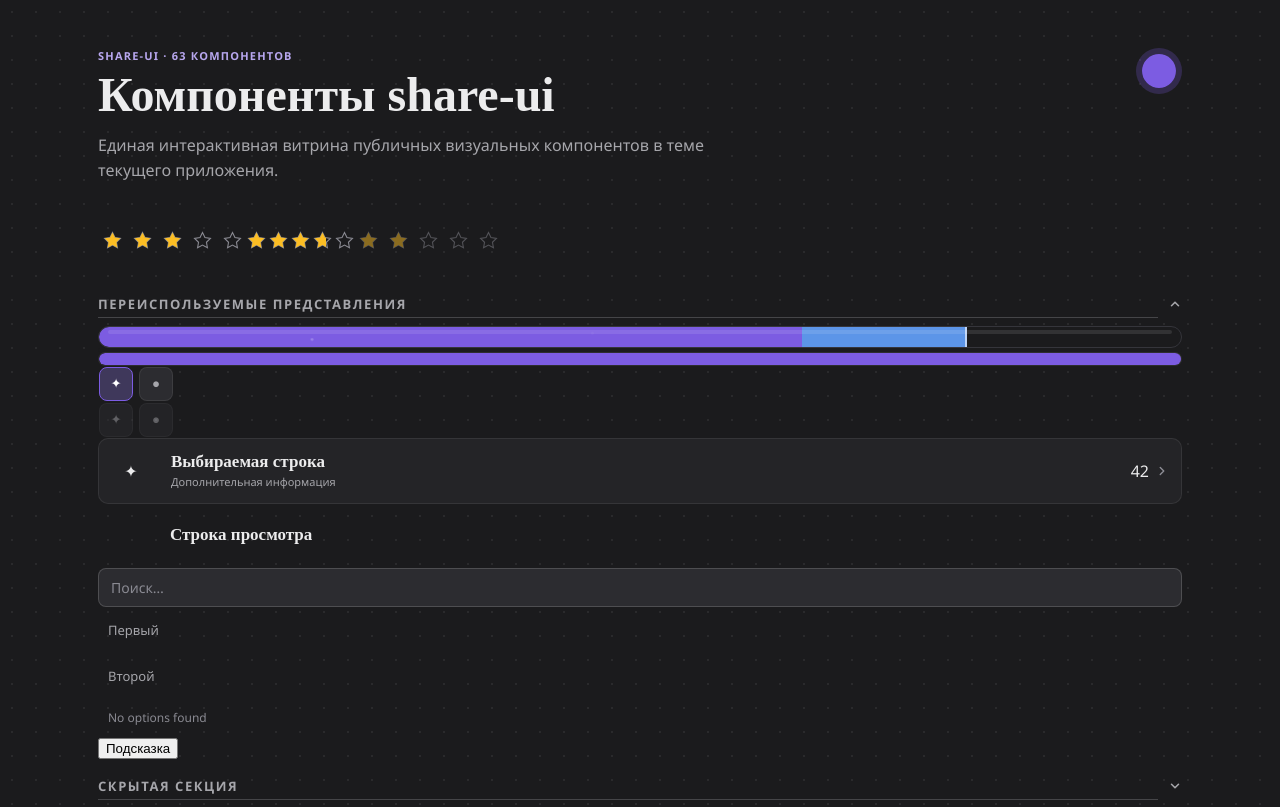
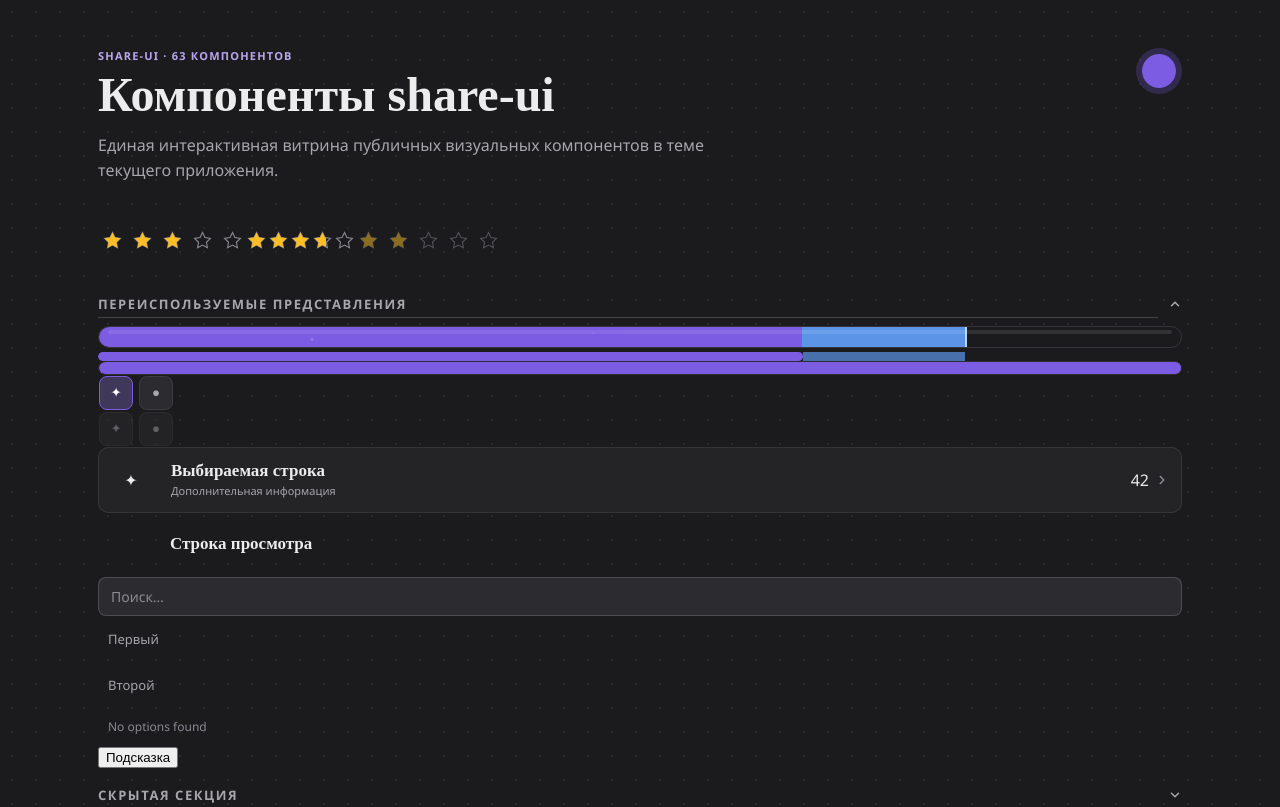
Before and after one commit to SylvieShare/share-ui, a Vue app: page / in a window 1280 px wide. Shown: the top 807 px of the page. Built offline with nearby package versions, Linux system fonts and the light colour scheme.

Commit message:
Добавить промежуточную толщину шкалы значения

```diff
--- a/package.json
+++ b/package.json
@@ -1,6 +1,6 @@
 {
   "name": "@sylvieshare/share-ui",
-  "version": "0.40.0",
+  "version": "0.41.0",
   "description": "Shared Vue 3 design tokens, UI primitives and headless interactions for SylvieShare applications.",
   "type": "module",
   "main": "./dist/share-ui.js",
--- a/src/components/StatBar.vue
+++ b/src/components/StatBar.vue
@@ -34,7 +34,7 @@ const props = defineProps({
   percent: { type: Number, default: 0 },
   // Fill color (any CSS color or var()). Drives fill + optional glow.
   color: { type: String, default: 'var(--accent)' },
-  // 'small' (~4px thin), 'medium' (~14px pill), 'large' (~22px pill).
+  // 'small' (4px), 'compact' (9px), 'medium' (14px pill), 'large' (22px pill).
   size: { type: String, default: 'medium' },
   // Optional secondary overlay width, 0–100 (clamped so it can't exceed the remainder).
   tempPercent: { type: Number, default: 0 },
@@ -83,6 +83,15 @@ const clampedTemp = computed(() =>
 }
 .stat-bar--small .stat-bar-fill { border-radius: 3px; }
 .stat-bar--small .stat-bar-temp { opacity: 0.7; }
+
+/* ── compact ── thicker flat line (compact rows) */
+.stat-bar--compact {
+  height: 9px;
+  border-radius: 999px;
+  background: var(--bg);
+}
+.stat-bar--compact .stat-bar-fill { border-radius: inherit; }
+.stat-bar--compact .stat-bar-temp { opacity: 0.7; }
 
 /* ── medium ── pill (standard display) */
 .stat-bar--medium {
--- a/src/gallery/PerformanceGalleryExample.vue
+++ b/src/gallery/PerformanceGalleryExample.vue
@@ -2,6 +2,7 @@
   <DetailSection label="Переиспользуемые представления" collapsible>
     <StatBar :percent="65" :temp-percent="15" label="Значение" decorated size="large" />
     <StatBar :percent="0" label="Пустое значение" size="small" />
+    <StatBar :percent="65" :temp-percent="15" label="Компактное значение" size="compact" />
     <StatBar :percent="100" label="Полное значение" />
     <IconPicker v-model="icon" :options="icons" label="Иконка" />
     <IconPicker :options="icons" label="Недоступный выбор" disabled />
--- a/src/index.d.ts
+++ b/src/index.d.ts
@@ -672,7 +672,7 @@ export const MorphTile: DefineComponent<MorphTileHeaderProps & {
 
 export const StatBar: DefineComponent<{
   percent?: number; tempPercent?: number; color?: string; tempColor?: string
-  size?: 'small' | 'medium' | 'large'; decorated?: boolean; label?: string
+  size?: 'small' | 'compact' | 'medium' | 'large'; decorated?: boolean; label?: string
 }>
 export interface IconPickerOption { value: string | number; label?: string; icon?: Component; disabled?: boolean }
 export const IconPicker: DefineComponent<{ modelValue?: string | number; options?: IconPickerOption[]; label: string; disabled?: boolean }>
```
Also changed, not shown: 7 other files (tests, documents, lock files or other folders).
